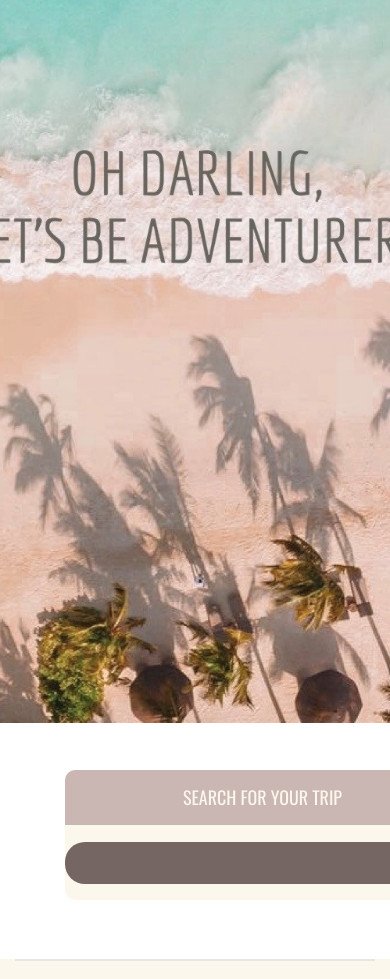
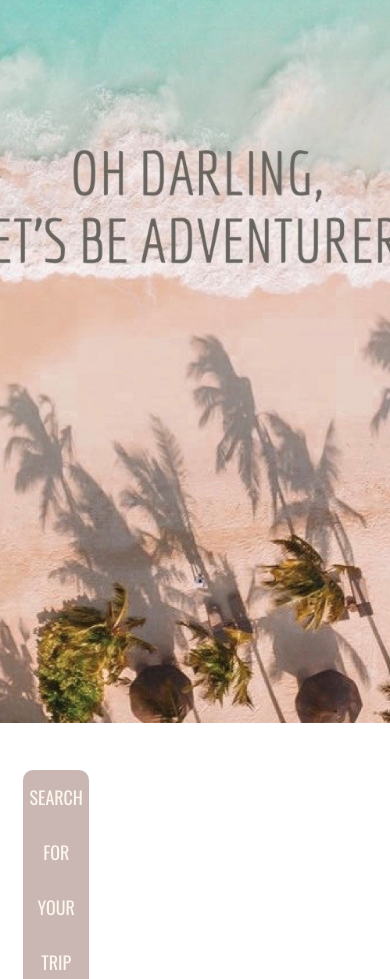
Before and after one commit to adriaparcerisas/GuideTravelWorld, a plain HTML site: page index.html in a window 390 px wide. Shown: the part 121-1100 px from the top of the page. Drawn offline with nearby package versions, Linux system fonts and the light colour scheme.

Commit message:
version 1.5.1

```diff
--- a/styles/main_styles.css
+++ b/styles/main_styles.css
@@ -677,6 +677,8 @@ section
 	height: 0;
 	background: #FFFFFF;
 	z-index: 1;
+	display: flex;
+	justify-content: center;
 }
 .home_search_container
 {
--- a/styles/responsive.css
+++ b/styles/responsive.css
@@ -152,7 +152,7 @@
 	{
 		position: relative;
 		top: auto;
-		width: 300%;
+		width: 50%;
 		left: auto;
 	}
 	.home_search_content
@@ -162,12 +162,12 @@
 	}
 	.search_input
 	{
-		width: 300%;
+		width: 50%;
 		margin-bottom: 12px;
 	}
 	.home_search_button
 	{
-		width: 300%;
+		width: 50%;
 		margin-top: 10px;
 	}
 	.intro_background
```
